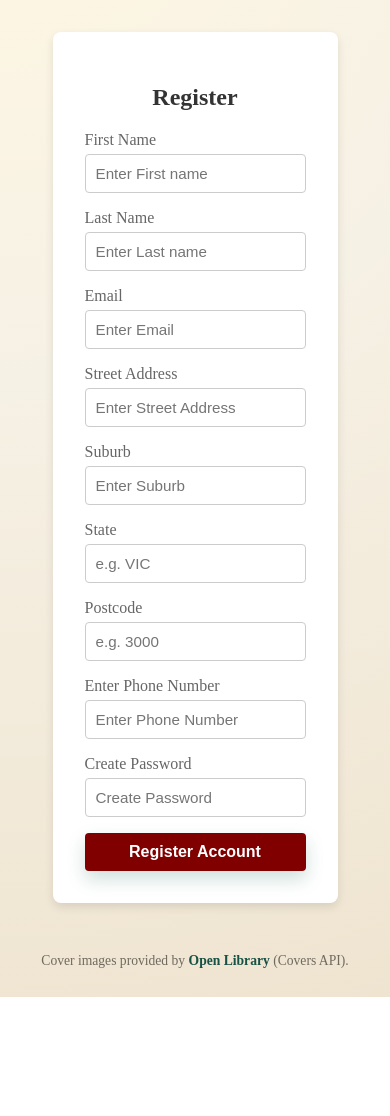
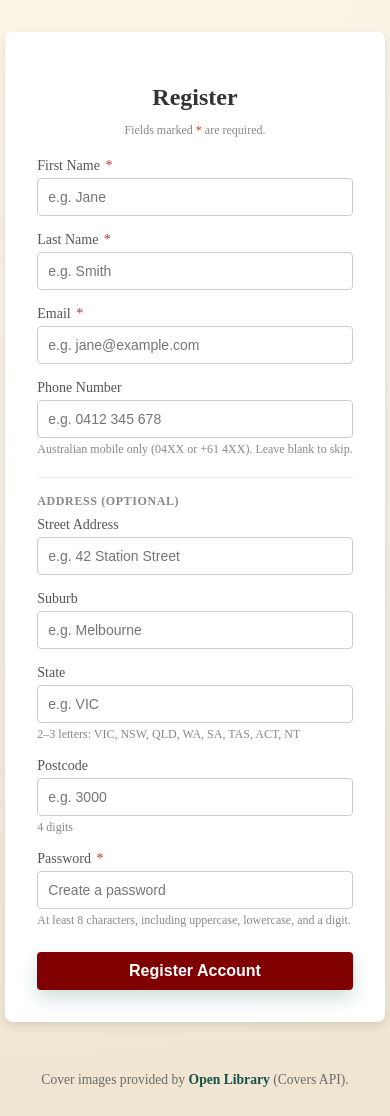
Before and after one commit to bobs292/SWE30003_Book_Store_Website, a Flask app: page /register in a window 390 px wide. Shown: the part 175-1291 px from the top of the page. Before the commit the page ends 1172 px from the top, so only its background shows below. Run offline with Flask 3, Linux system fonts and the light colour scheme.

Commit message:
fix(register): per-field validation errors and address format checks
  Registration form UX
  - Errors are now shown inline below each field rather than as a single
    concatenated flash message
  - Fields with errors get a red border and light red background
  - Required fields (first name, last name, email, password) are marked
    with a red asterisk; a legend at the top explains the indicator
  - Form values are re-populated after a failed submission so the user
    does not have to retype everything
  - Password field shows requirements hint (8+ chars, upper, lower, digit)
  - Phone field shows accepted formats (04XX or +61 4XX, optional)
  - Address section is clearly labelled optional; state and postcode show
    expected format hints

  Address format validation
  - Added _validate_address_formats() to AuthService with local checks
    that mirror the DB constraints: postcode must be exactly 4 digits,
    state must be 2-3 letters, street ≤ 100 chars, suburb ≤ 50 chars
  - Errors are keyed per-field (postcode, state) so the template can
    highlight the specific input that failed
  - SmartyStreets API is skipped entirely when a local format check
    fails, avoiding a wasted network call

  Route refactor
  - Register POST now calls auth_service.validate() first to obtain a
    structured errors dict, then only calls register() if no errors
  - Passes errors dict and submitted form values to the template so
    fields can be highlighted and re-populated without a round trip

  Tests (12 new)
  - _validate_address_formats: postcode length, digits-only, state
    length, letters-only, suburb/street limits, None fields
  - validate integration: postcode and state errors surface with the
    correct field key; SmartyStreets is not called when format is invalid
  - test_auth_routes: updated for new validate → register flow;
    added test_register_post_errors_passed_to_template

```diff
--- a/src/presentation/routes/auth_routes.py
+++ b/src/presentation/routes/auth_routes.py
@@ -6,24 +6,43 @@
 
     @auth.route("/register", methods=["GET", "POST"])
     def register():
+        errors = {}
+        form = {}
         if request.method == "POST":
-            try:
-                auth_service.register(
-                    first_name=request.form.get("first_name"),
-                    last_name=request.form.get("last_name"),
-                    email=request.form.get("email"),
-                    password=request.form.get("password"),
-                    phone_number=request.form.get("phone_number") or None,
-                    street=request.form.get("street") or None,
-                    suburb=request.form.get("suburb") or None,
-                    state=request.form.get("state") or None,
-                    postcode=request.form.get("postcode") or None,
-                )
-                flash("Registration successful. Please log in.", "success")
-                return redirect(url_for("auth.login"))
-            except ValueError as e:
-                flash(str(e), "error")
-        return render_template("register.html")
+            form = request.form.to_dict()
+            errors = auth_service.validate(
+                email=form.get("email") or None,
+                phone_number=form.get("phone_number") or None,
+                password=form.get("password"),
+                street=form.get("street") or None,
+                suburb=form.get("suburb") or None,
+                state=form.get("state") or None,
+                postcode=form.get("postcode") or None,
+            )
+            if not (form.get("first_name") or "").strip():
+                errors["first_name"] = "First name is required."
+            if not (form.get("last_name") or "").strip():
+                errors["last_name"] = "Last name is required."
+
+            if not errors:
+                try:
+                    auth_service.register(
+                        first_name=form.get("first_name"),
+                        last_name=form.get("last_name"),
+                        email=form.get("email"),
+                        password=form.get("password"),
+                        phone_number=form.get("phone_number") or None,
+                        street=form.get("street") or None,
+                        suburb=form.get("suburb") or None,
+                        state=form.get("state") or None,
+                        postcode=form.get("postcode") or None,
+                    )
+                    flash("Registration successful. Please log in.", "success")
+                    return redirect(url_for("auth.login"))
+                except ValueError as e:
+                    flash(str(e), "error")
+
+        return render_template("register.html", errors=errors, form=form)
 
     @auth.route("/login", methods=["GET", "POST"])
     def login():
--- a/src/presentation/templates/register.html
+++ b/src/presentation/templates/register.html
@@ -1,12 +1,10 @@
-<!-- form for new user, name, email, pw -->
-
 {% extends "base.html" %}
 
 {% block content %}
 <style>
     body {
         font-family: 'Times New Roman', Times, serif;
-        background-color: rgb(220, 46, 39 );
+        background-color: rgb(220, 46, 39);
         margin: 0;
         min-height: 100vh;
     }
@@ -23,17 +21,50 @@
         border-radius: 8px;
         box-shadow: 0 4px 10px rgba(0, 0, 0, 0.1);
         width: 100%;
-        max-width: 400px;
+        max-width: 420px;
     }
-    h2 { text-align: center; color: #333; }
+    h2 { text-align: center; color: #333; margin-bottom: 0.25rem; }
+    .required-note {
+        text-align: center;
+        font-size: 12px;
+        color: #888;
+        margin-bottom: 1.25rem;
+    }
+    .required-note span { color: #c0392b; }
     .form-group { margin-bottom: 1rem; }
-    label { display: block; margin-bottom: 5px; color: #666; }
+    label { display: block; margin-bottom: 4px; color: #555; font-size: 14px; }
+    .required { color: #c0392b; margin-left: 2px; }
     input[type="text"], input[type="password"] {
         width: 100%;
         padding: 10px;
         border: 1px solid #ccc;
         border-radius: 4px;
         box-sizing: border-box;
+        font-size: 14px;
+    }
+    input.field-error {
+        border-color: #c0392b;
+        background-color: #fff8f8;
+    }
+    .field-error-msg {
+        color: #c0392b;
+        font-size: 12px;
+        margin-top: 4px;
+    }
+    .field-hint {
+        color: #888;
+        font-size: 12px;
+        margin-top: 4px;
+    }
+    .section-label {
+        font-size: 12px;
+        font-weight: bold;
+        color: #888;
+        text-transform: uppercase;
+        letter-spacing: 0.05em;
+        margin: 1.25rem 0 0.5rem;
+        border-top: 1px solid #eee;
+        padding-top: 1rem;
     }
     button {
         width: 100%;
@@ -44,28 +75,25 @@
         border-radius: 4px;
         cursor: pointer;
         font-size: 16px;
+        margin-top: 0.5rem;
     }
-    button:hover {background-color: red;}
-    .flash-messages {
-        margin-bottom: 1rem;
-    }
+    button:hover { background-color: red; }
+    .flash-messages { margin-bottom: 1rem; }
     .flash {
         padding: 0.75rem 1rem;
-        margin-bottom: 0.75rem;
+        margin-bottom: 0.5rem;
         border-radius: 4px;
         color: #fff;
+        font-size: 14px;
     }
     .flash.error { background: #d32f2f; }
     .flash.success { background: #2e7d32; }
-    .footer-links {
-        margin-top: 1rem;
-        text-align: center;
-        font-size: 14px;
-    }
 </style>
 
 <div class="login-box">
     <h2>Register</h2>
+    <p class="required-note">Fields marked <span>*</span> are required.</p>
+
     {% with messages = get_flashed_messages(with_categories=true) %}
         {% if messages %}
             <div class="flash-messages">
@@ -75,42 +103,113 @@
             </div>
         {% endif %}
     {% endwith %}
+
     <form action="{{ url_for('auth.register') }}" method="POST">
+
         <div class="form-group">
-                    <label for="first_name">First Name</label>
-                    <input type="text" id="first_name" name="first_name" placeholder="Enter First name" required>
+            <label for="first_name">First Name <span class="required">*</span></label>
+            <input type="text" id="first_name" name="first_name"
+                   placeholder="e.g. Jane"
+                   value="{{ form.get('first_name', '') }}"
+                   class="{{ 'field-error' if errors.get('first_name') else '' }}">
+            {% if errors.get('first_name') %}
+                <p class="field-error-msg">{{ errors.get('first_name') }}</p>
+            {% endif %}
         </div>
+
         <div class="form-group">
-                    <label for="last_name">Last Name</label>
-                    <input type="text" id="last_name" name="last_name" placeholder="Enter Last name" required>
+            <label for="last_name">Last Name <span class="required">*</span></label>
+            <input type="text" id="last_name" name="last_name"
+                   placeholder="e.g. Smith"
+                   value="{{ form.get('last_name', '') }}"
+                   class="{{ 'field-error' if errors.get('last_name') else '' }}">
+            {% if errors.get('last_name') %}
+                <p class="field-error-msg">{{ errors.get('last_name') }}</p>
+            {% endif %}
         </div>
+
         <div class="form-group">
-                    <label for="email">Email</label>
-                    <input type="text" id="email" name="email" placeholder="Enter Email" required>
+            <label for="email">Email <span class="required">*</span></label>
+            <input type="text" id="email" name="email"
+                   placeholder="e.g. jane@example.com"
+                   value="{{ form.get('email', '') }}"
+                   class="{{ 'field-error' if errors.get('email') else '' }}">
+            {% if errors.get('email') %}
+                <p class="field-error-msg">{{ errors.get('email') }}</p>
+            {% endif %}
         </div>
+
+        <div class="form-group">
+            <label for="phone_number">Phone Number</label>
+            <input type="text" id="phone_number" name="phone_number"
+                   placeholder="e.g. 0412 345 678"
+                   value="{{ form.get('phone_number', '') }}"
+                   class="{{ 'field-error' if errors.get('phone_number') else '' }}">
+            <p class="field-hint">Australian mobile only (04XX or +61 4XX). Leave blank to skip.</p>
+            {% if errors.get('phone_number') %}
+                <p class="field-error-msg">{{ errors.get('phone_number') }}</p>
+            {% endif %}
+        </div>
+
+        <p class="section-label">Address (optional)</p>
+
         <div class="form-group">
             <label for="street">Street Address</label>
-                    <input type="text" id="street" name="street" placeholder="Enter Street Address">
+            <input type="text" id="street" name="street"
+                   placeholder="e.g. 42 Station Street"
+                   value="{{ form.get('street', '') }}"
+                   class="{{ 'field-error' if errors.get('street') or errors.get('address') else '' }}">
+            {% if errors.get('street') %}
+                <p class="field-error-msg">{{ errors.get('street') }}</p>
+            {% endif %}
         </div>
+
         <div class="form-group">
             <label for="suburb">Suburb</label>
-                    <input type="text" id="suburb" name="suburb" placeholder="Enter Suburb">
+            <input type="text" id="suburb" name="suburb"
+                   placeholder="e.g. Melbourne"
+                   value="{{ form.get('suburb', '') }}"
+                   class="{{ 'field-error' if errors.get('suburb') or errors.get('address') else '' }}">
+            {% if errors.get('suburb') %}
+                <p class="field-error-msg">{{ errors.get('suburb') }}</p>
+            {% endif %}
         </div>
+
         <div class="form-group">
             <label for="state">State</label>
-                    <input type="text" id="state" name="state" placeholder="e.g. VIC">
+            <input type="text" id="state" name="state"
+                   placeholder="e.g. VIC"
+                   value="{{ form.get('state', '') }}"
+                   class="{{ 'field-error' if errors.get('state') or errors.get('address') else '' }}">
+            <p class="field-hint">2–3 letters: VIC, NSW, QLD, WA, SA, TAS, ACT, NT</p>
+            {% if errors.get('state') %}
+                <p class="field-error-msg">{{ errors.get('state') }}</p>
+            {% endif %}
         </div>
+
         <div class="form-group">
             <label for="postcode">Postcode</label>
-                    <input type="text" id="postcode" name="postcode" placeholder="e.g. 3000">
+            <input type="text" id="postcode" name="postcode"
+                   placeholder="e.g. 3000"
+                   value="{{ form.get('postcode', '') }}"
+                   class="{{ 'field-error' if errors.get('postcode') or errors.get('address') else '' }}">
+            <p class="field-hint">4 digits</p>
+            {% if errors.get('postcode') %}
+                <p class="field-error-msg">{{ errors.get('postcode') }}</p>
+            {% elif errors.get('address') %}
+                <p class="field-error-msg">{{ errors.get('address') }}</p>
+            {% endif %}
         </div>
+
         <div class="form-group">
-                    <label for="phone_number">Enter Phone Number</label>
-                    <input type="text" id="phone_number" name="phone_number" placeholder="Enter Phone Number" required>
-                </div>
-                <div class="form-group">
-                    <label for="password">Create Password</label>
-                    <input type="password" id="password" name="password" placeholder="Create Password" required>
+            <label for="password">Password <span class="required">*</span></label>
+            <input type="password" id="password" name="password"
+                   placeholder="Create a password"
+                   class="{{ 'field-error' if errors.get('password') else '' }}">
+            <p class="field-hint">At least 8 characters, including uppercase, lowercase, and a digit.</p>
+            {% if errors.get('password') %}
+                <p class="field-error-msg">{{ errors.get('password') }}</p>
+            {% endif %}
         </div>
 
         <button type="submit">Register Account</button>
```
Also changed, not shown: src/domain/services/auth_service.py (+24 -4 lines), tests/domain/services/test_auth_service.py (+82 -0 lines), tests/presentation/routes/test_auth_routes.py (+33 -7 lines), tests/presentation/test_templates.py (+1 -1 lines). Lines whose indentation alone changed are shown as unchanged.
